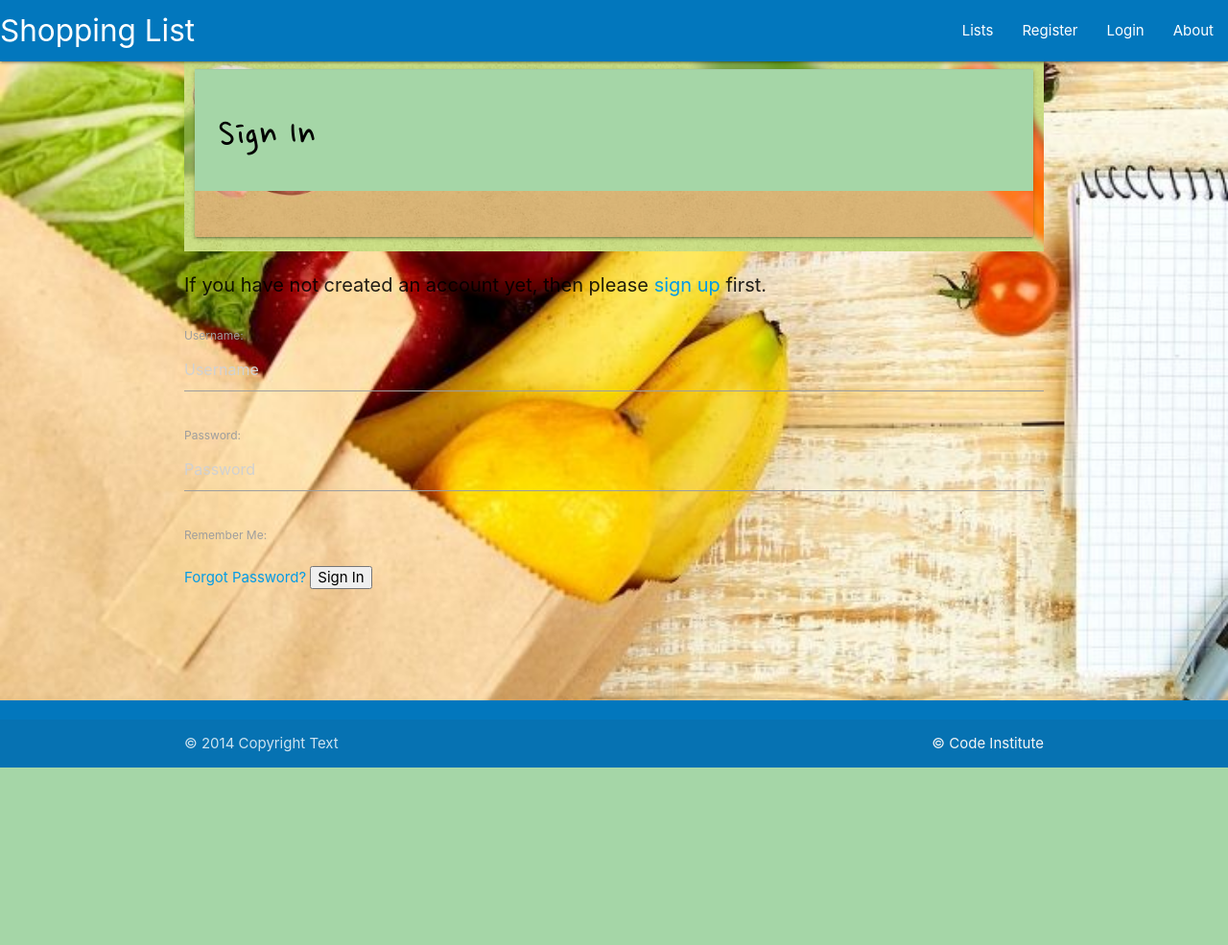
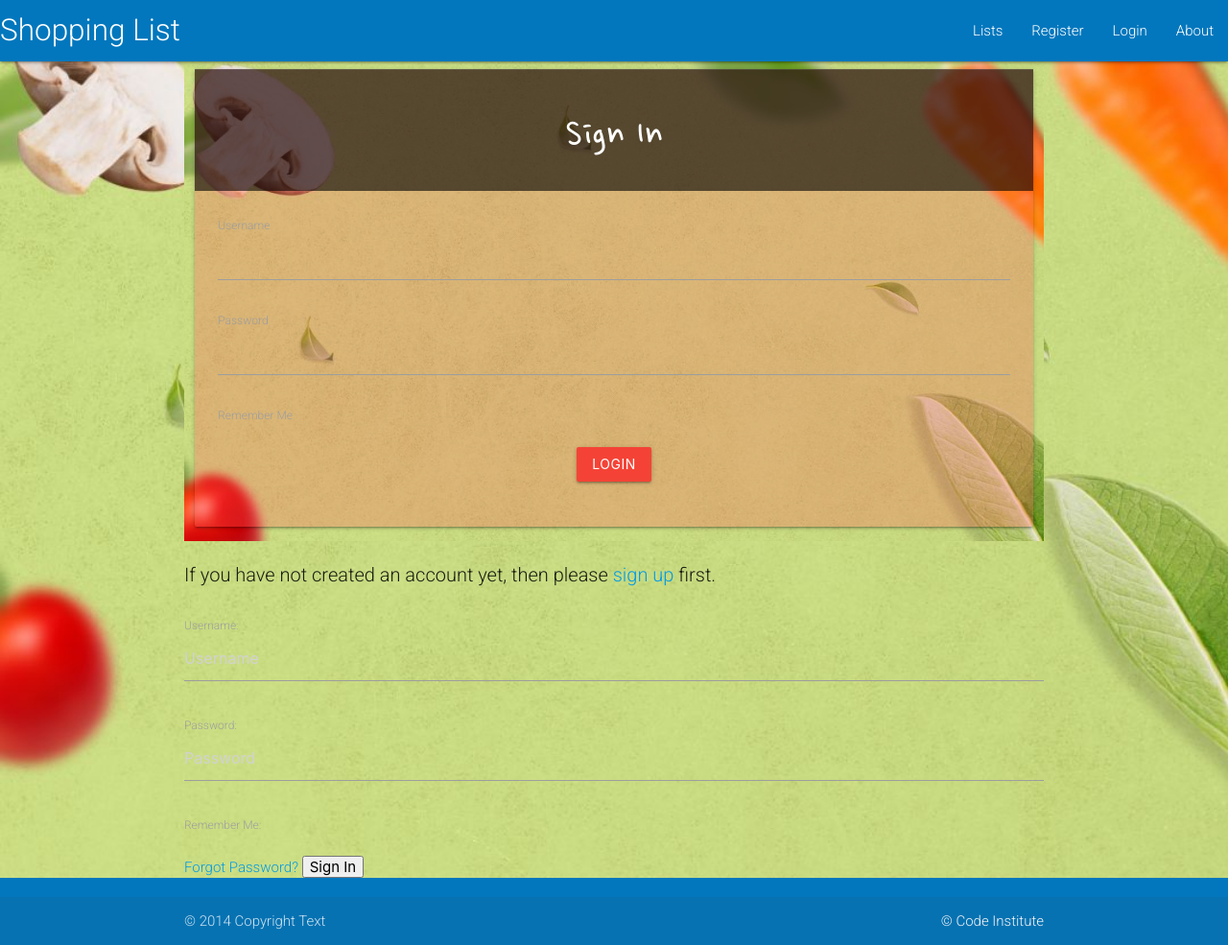
Before and after one commit to TomaszWoloszyn983/shopping-list-application, a Django app: page /accounts/login/ in a window 1280 px wide. Shown: the whole page at 96% size. Before the commit the page ends 800 px from the top, so only its background shows below. Run offline with Django 3.2, Linux system fonts and the light colour scheme; some libraries are stand-ins or nearby versions.

Commit message:
Style login page

```diff
--- a/static/css/style.css
+++ b/static/css/style.css
@@ -1,3 +1,5 @@
+@import url('https://fonts.googleapis.com/css2?family=Roboto:wght@300&display=swap');
+
 body {
   display: flex;
   min-height: 100vh;
@@ -6,6 +8,7 @@ body {
   background-attachment: fixed;
   background-size: cover;
   -webkit-background-size: cover;
+  font-family: 'Roboto', sans-serif;
 
 }
 
@@ -103,6 +106,9 @@ p {
   font-size: 150%;
   color: white;
 }
+.modal.h4 {
+  font-family: 'Roboto', sans-serif;
+}
 
 /* Footer */
 .fixed-footer {
--- a/templates/account/login.html
+++ b/templates/account/login.html
@@ -7,26 +7,39 @@
 
 {% block content %}
 
-<style>
-  body{
-    background-image: url("/static/images/shopping-list.jpg");
-    background-size: cover;
-  }
-</style>
-
 
 <div class="row login-panel">
   <div class="col s12 14 offset-14">
     <div class="card">
 
-      <div class="card-action green lighten-3 black-text">
+      <div class="card-action white-text center">
         <h3>Sign In</h3>
       </div>
 
       <div class="card-content">
+          <div class="form-field black-text">
+            <label for="username">Username</label>
+            <input type="text" id="username">
+          </div>
+          <br>
 
+          <div class="form-field">
+            <label for="password">Password</label>
+            <input type="text" id="password">
+          </div>
+          <br>
+
+          <div class="form-field">
+            <input type="checkbox" id="remember">
+            <label for="remember">Remember Me</label>
+          </div>
+          <br>
+
+          <div class="form-field center">
+            <button class="btn red">Login</button>
+          </div>
+          <br>
       </div>
-
     </div>
   </div>
 </div>
--- a/templates/account/signup.html
+++ b/templates/account/signup.html
@@ -5,7 +5,7 @@
 {% block head_title %}{% trans "Signup" %}{% endblock %}
 
 {% block content %}
-<h1>{% trans "Sign Up" %}</h1>
+<h1 class="black-text">{% trans "Sign Up" %}</h1>
 
 <p>{% blocktrans %}Already have an account? Then please <a href="{{ login_url }}">sign in</a>.{% endblocktrans %}</p>
 
```
